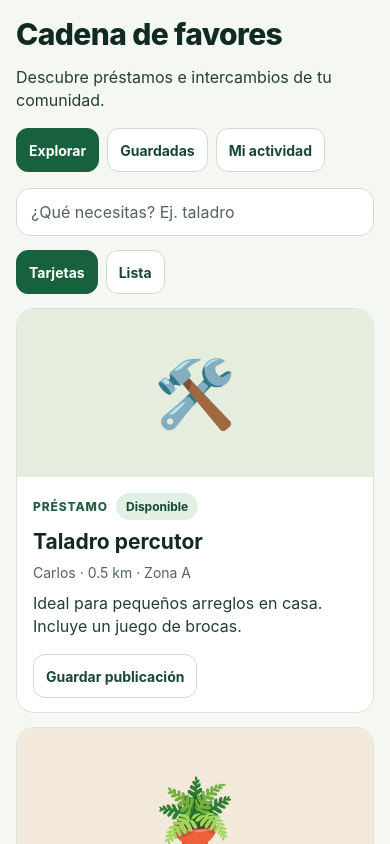
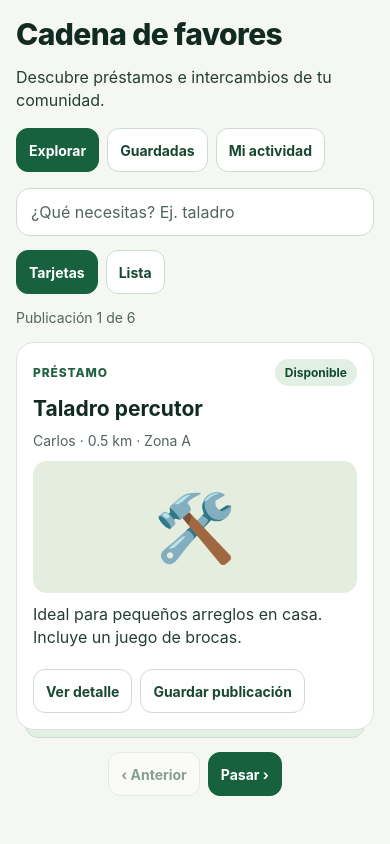
Before and after one commit to Fabrizio7S/Hackthon-2026, a React Native app: screen / in a window 390 px wide. Built offline with nearby package versions, Linux system fonts and the light colour scheme.

Commit message:
feat: Cambio de estructura de contenido en explorar cadenas de favores

```diff
--- a/src/features/favors/FavorsScreen.tsx
+++ b/src/features/favors/FavorsScreen.tsx
@@ -1,6 +1,6 @@
-import { useEffect, useReducer, useState } from 'react';
+import { useEffect, useMemo, useReducer, useState } from 'react';
 import {
-  BackHandler, Linking, Platform, Pressable, SafeAreaView, ScrollView,
+  Animated, BackHandler, Linking, PanResponder, Platform, Pressable, SafeAreaView, ScrollView,
   StatusBar, StyleSheet, Text, TextInput, View,
 } from 'react-native';
 
@@ -12,19 +12,22 @@ import {
 const tabs = ['Explorar', 'Guardadas', 'Mi actividad'] as const;
 type Tab = (typeof tabs)[number];
 const actor: Neighbor = 'ana';
+const webSwipeStyle = { position: 'relative', touchAction: 'pan-y' } as const;
 
-function Button({ label, onPress, primary = false, selected }: {
+function Button({ label, onPress, primary = false, selected, disabled = false }: {
   label: string;
   onPress: () => void;
   primary?: boolean;
   selected?: boolean;
+  disabled?: boolean;
 }) {
   return (
     <Pressable
       accessibilityRole="button"
-      accessibilityState={selected === undefined ? undefined : { selected }}
+      accessibilityState={{ selected, disabled }}
+      disabled={disabled}
       onPress={onPress}
-      style={({ pressed }) => [styles.button, (primary || selected) && styles.buttonActive, pressed && styles.pressed]}
+      style={({ pressed }) => [styles.button, (primary || selected) && styles.buttonActive, pressed && styles.pressed, disabled && styles.disabled]}
     >
       <Text style={[styles.buttonText, (primary || selected) && styles.buttonTextActive]}>{label}</Text>
     </Pressable>
@@ -35,9 +38,9 @@ function Badge({ label }: { label: string }) {
   return <Text style={styles.badge}>{label}</Text>;
 }
 
-function ResourceArt({ item, compact = false }: { item: Publication; compact?: boolean }) {
+function ResourceArt({ item, compact = false, inset = false }: { item: Publication; compact?: boolean; inset?: boolean }) {
   return (
-    <View accessible={false} style={[styles.art, { backgroundColor: item.color }, compact && styles.artCompact]}>
+    <View accessible={false} style={[styles.art, { backgroundColor: item.color }, compact && styles.artCompact, inset && styles.deckArt]}>
       <Text aria-hidden style={[styles.symbol, compact && styles.symbolCompact]}>{item.symbol}</Text>
     </View>
   );
@@ -48,6 +51,8 @@ export function FavorsScreen() {
   const [detail, setDetail] = useState<Publication | null>(null);
   const [query, setQuery] = useState('');
   const [layout, setLayout] = useState<'Tarjetas' | 'Lista'>('Tarjetas');
+  const [cardIndex, setCardIndex] = useState(0);
+  const [cardOffset] = useState(() => new Animated.Value(0));
   const [saved, setSaved] = useState<string[]>([]);
   const [requests, dispatch] = useReducer(updateRequests, []);
   const [contactError, setContactError] = useState(false);
@@ -88,6 +93,36 @@ export function FavorsScreen() {
     if (tab === 'Guardadas') return saved.includes(item.id);
     return item.owner !== actor && `${item.title} ${item.kind} ${item.description}`.toLocaleLowerCase('es').includes(search);
   });
+  const isDeck = tab === 'Explorar' && layout === 'Tarjetas';
+  const currentCard = visible[cardIndex];
+  const lastCardIndex = visible.length - 1;
+  const cardSwipe = useMemo(() => {
+    function resetOffset() {
+      Animated.spring(cardOffset, { toValue: 0, useNativeDriver: false }).start();
+    }
+
+    return PanResponder.create({
+      onMoveShouldSetPanResponderCapture: (_, { dx, dy, numberActiveTouches }) =>
+        lastCardIndex > 0 && numberActiveTouches === 1 && Math.abs(dx) > 12 && Math.abs(dx) > Math.abs(dy) * 1.3,
+      onPanResponderGrant: () => cardOffset.setValue(0),
+      onPanResponderMove: (_, { dx }) => cardOffset.setValue(dx),
+      onPanResponderRelease: (_, { dx }) => {
+        if (Math.abs(dx) < 64) {
+          resetOffset();
+          return;
+        }
+        const step = dx < 0 ? 1 : -1;
+        setCardIndex((index) => Math.max(0, Math.min(lastCardIndex, index + step)));
+        cardOffset.setValue(0);
+      },
+      onPanResponderTerminate: resetOffset,
+    });
+  }, [cardOffset, lastCardIndex]);
+  const cardRotation = useMemo(() => cardOffset.interpolate({
+    inputRange: [-160, 0, 160],
+    outputRange: ['-9deg', '0deg', '9deg'],
+    extrapolate: 'clamp',
+  }), [cardOffset]);
   const detailRequest = requests.find((request) => request.publicationId === detail?.id && request.requester === actor);
   const detailStatus = detail && publicationStatus(requests, detail.id);
 
@@ -209,7 +244,10 @@ export function FavorsScreen() {
                     placeholder="¿Qué necesitas? Ej. taladro"
                     placeholderTextColor="#52645d"
                     value={query}
-                    onChangeText={setQuery}
+                    onChangeText={(value) => {
+                      setQuery(value);
+                      setCardIndex(0);
+                    }}
                     style={styles.search}
                   />
                   <View style={styles.row}>
@@ -221,7 +259,46 @@ export function FavorsScreen() {
               {visible.length === 0 && (
                 <Text style={styles.notice}>{tab === 'Guardadas' ? 'Aún no tienes publicaciones guardadas.' : 'No hay publicaciones que coincidan con la búsqueda.'}</Text>
               )}
-              {visible.map((item) => (
+              {isDeck && currentCard && (
+                <View style={styles.section}>
+                  <Text accessibilityLiveRegion="polite" style={styles.muted}>
+                    {`Publicación ${cardIndex + 1} de ${visible.length}`}
+                  </Text>
+                  <View style={cardIndex < visible.length - 1 && styles.deckStack}>
+                    {cardIndex < visible.length - 1 && <View aria-hidden style={styles.deckLayer} />}
+                    <Animated.View
+                      {...cardSwipe.panHandlers}
+                      style={[
+                        styles.card,
+                        styles.deckCard,
+                        Platform.OS === 'web' && webSwipeStyle,
+                        { transform: [{ translateX: cardOffset }, { rotate: cardRotation }] },
+                      ]}
+                    >
+                      <View style={styles.deckMeta}>
+                        <Text style={styles.eyebrow}>{currentCard.kind.toUpperCase()}</Text>
+                        <Badge label={publicationStatus(requests, currentCard.id)} />
+                      </View>
+                      <Text accessibilityRole="header" style={styles.cardTitle}>{currentCard.title}</Text>
+                      <Text style={styles.muted}>{neighbors[currentCard.owner]} · {currentCard.location}</Text>
+                      <ResourceArt item={currentCard} inset />
+                      <Text style={styles.body}>{currentCard.description}</Text>
+                      <View style={[styles.row, styles.deckActions]}>
+                        <Button label="Ver detalle" onPress={() => openDetail(currentCard)} />
+                        <Button
+                          label={saved.includes(currentCard.id) ? 'Quitar de guardadas' : 'Guardar publicación'}
+                          onPress={() => toggleSaved(currentCard.id)}
+                        />
+                      </View>
+                    </Animated.View>
+                  </View>
+                  <View style={[styles.row, styles.deckControls]}>
+                    <Button label="‹ Anterior" disabled={cardIndex === 0} onPress={() => setCardIndex(cardIndex - 1)} />
+                    <Button label="Pasar ›" primary disabled={cardIndex === visible.length - 1} onPress={() => setCardIndex(cardIndex + 1)} />
+                  </View>
+                </View>
+              )}
+              {!isDeck && visible.map((item) => (
                 <View key={item.id} style={styles.card}>
                   <Pressable
                     accessibilityRole="button"
@@ -237,7 +314,7 @@ export function FavorsScreen() {
                       </View>
                       <Text style={styles.cardTitle}>{item.title}</Text>
                       <Text style={styles.muted}>{neighbors[item.owner]} · {item.location}</Text>
-                      {layout === 'Tarjetas' && <Text style={styles.body}>{item.description}</Text>}
+                      <Text style={styles.body}>{item.description}</Text>
                     </View>
                   </Pressable>
                   <View style={styles.cardFooter}>
@@ -271,10 +348,18 @@ const styles = StyleSheet.create({
   buttonText: { color: '#194832', fontSize: 14, fontWeight: '700' },
   buttonTextActive: { color: '#fff' },
   pressed: { opacity: 0.75 },
+  disabled: { opacity: 0.5 },
   search: { minHeight: 48, color: '#112b22', fontSize: 16, borderWidth: 1, borderColor: '#cddbd1', backgroundColor: '#fff', borderRadius: 14, paddingHorizontal: 14 },
   card: { backgroundColor: '#fff', borderWidth: 1, borderColor: '#d9e4dc', borderRadius: 18, overflow: 'hidden' },
   cardBody: { padding: 16, gap: 9 },
   cardFooter: { paddingHorizontal: 16, paddingBottom: 14, alignItems: 'flex-start' },
+  deckStack: { paddingBottom: 8 },
+  deckLayer: { position: 'absolute', bottom: 0, left: 9, right: 9, height: 26, borderRadius: 16, borderWidth: 1, borderColor: '#cddbd1', backgroundColor: '#e2efe3' },
+  deckCard: { padding: 16, gap: 10 },
+  deckActions: { marginTop: 10 },
+  deckMeta: { flexDirection: 'row', alignItems: 'center', justifyContent: 'space-between', flexWrap: 'wrap', gap: 8 },
+  deckArt: { height: 132, borderRadius: 14 },
+  deckControls: { justifyContent: 'center' },
   notice: { backgroundColor: '#eef4f2', color: '#334f43', fontSize: 14, lineHeight: 21, padding: 12, borderRadius: 10 },
   art: { height: 168, alignItems: 'center', justifyContent: 'center' },
   detailBadge: { position: 'absolute', top: 12, right: 12 },
--- a/src/features/favors/demo.ts
+++ b/src/features/favors/demo.ts
@@ -28,6 +28,26 @@ export const publications: Publication[] = [
     id: 'escalera', owner: 'ana', kind: 'Préstamo', title: 'Escalera plegable',
     description: 'Escalera ligera de tres peldaños para tareas en casa.',
     location: '0.3 km · Zona A', terms: 'Disponible el fin de semana', symbol: '🪜', color: '#e4ebf4',
+  },
+  {
+    id: 'costura', owner: 'luz', kind: 'Préstamo', title: 'Kit de costura',
+    description: 'Presto una caja con agujas, hilos, tijeras y cinta métrica para arreglos sencillos.',
+    location: '0.8 km · Zona B', terms: 'Disponible por la tarde · hasta 3 días', symbol: '🧵', color: '#f1e4e8',
+  },
+  {
+    id: 'libros', owner: 'carlos', kind: 'Intercambio', title: 'Libros infantiles',
+    description: 'Tengo cuentos ilustrados para cambiar por otros libros para niñas y niños.',
+    location: '0.5 km · Zona A', terms: 'Coordinar por la tarde', symbol: '📚', color: '#e4ebf4',
+  },
+  {
+    id: 'bomba', owner: 'carlos', kind: 'Préstamo', title: 'Bomba para bicicleta',
+    description: 'Bomba de pie con manómetro. Sirve para válvulas finas y gruesas.',
+    location: '0.5 km · Zona A', terms: 'Disponible hoy · préstamo por un día', symbol: '🚲', color: '#e5eddf',
+  },
+  {
+    id: 'rompecabezas', owner: 'luz', kind: 'Intercambio', title: 'Rompecabezas de 500 piezas',
+    description: 'Rompecabezas completo de un paisaje. Lo cambio por un juego de mesa o por otro rompecabezas.',
+    location: '0.8 km · Zona B', terms: 'Coordinar durante el fin de semana', symbol: '🧩', color: '#f2e9db',
   },
 ];
 
```
Also changed, not shown: 1 other file (tests, documents, lock files or other folders).
